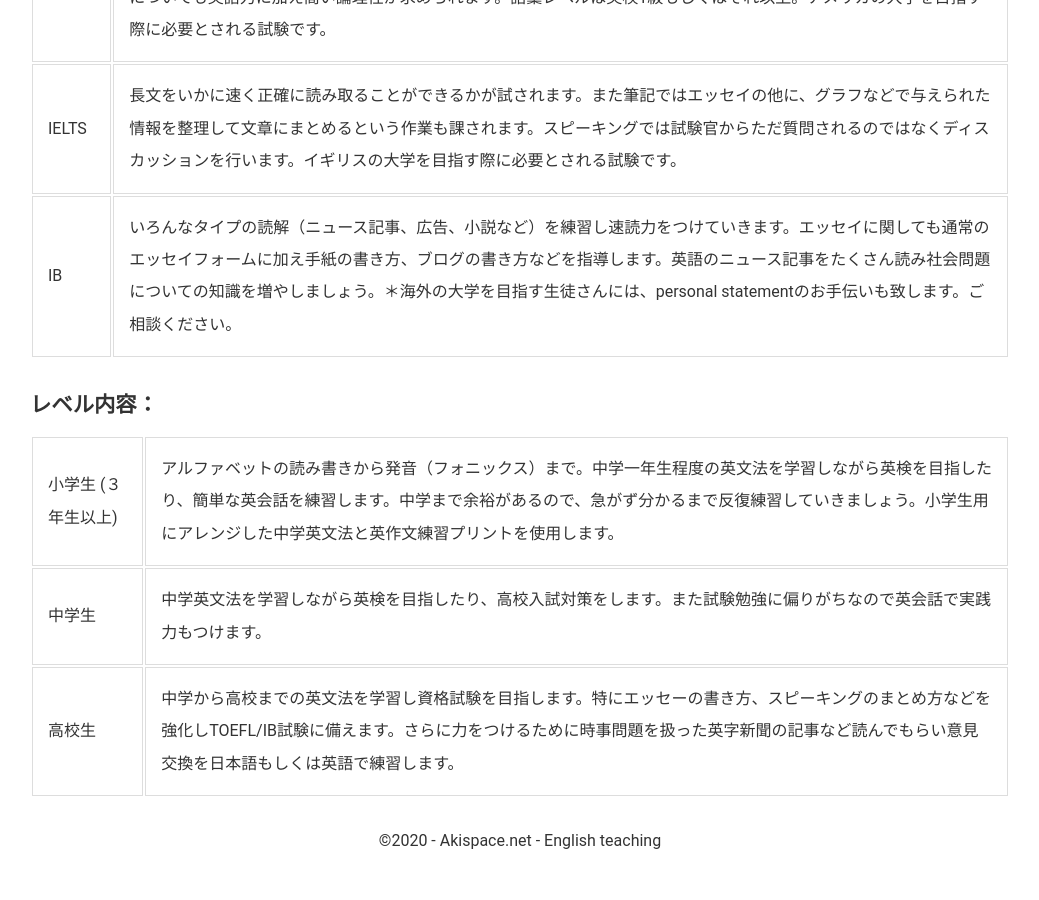
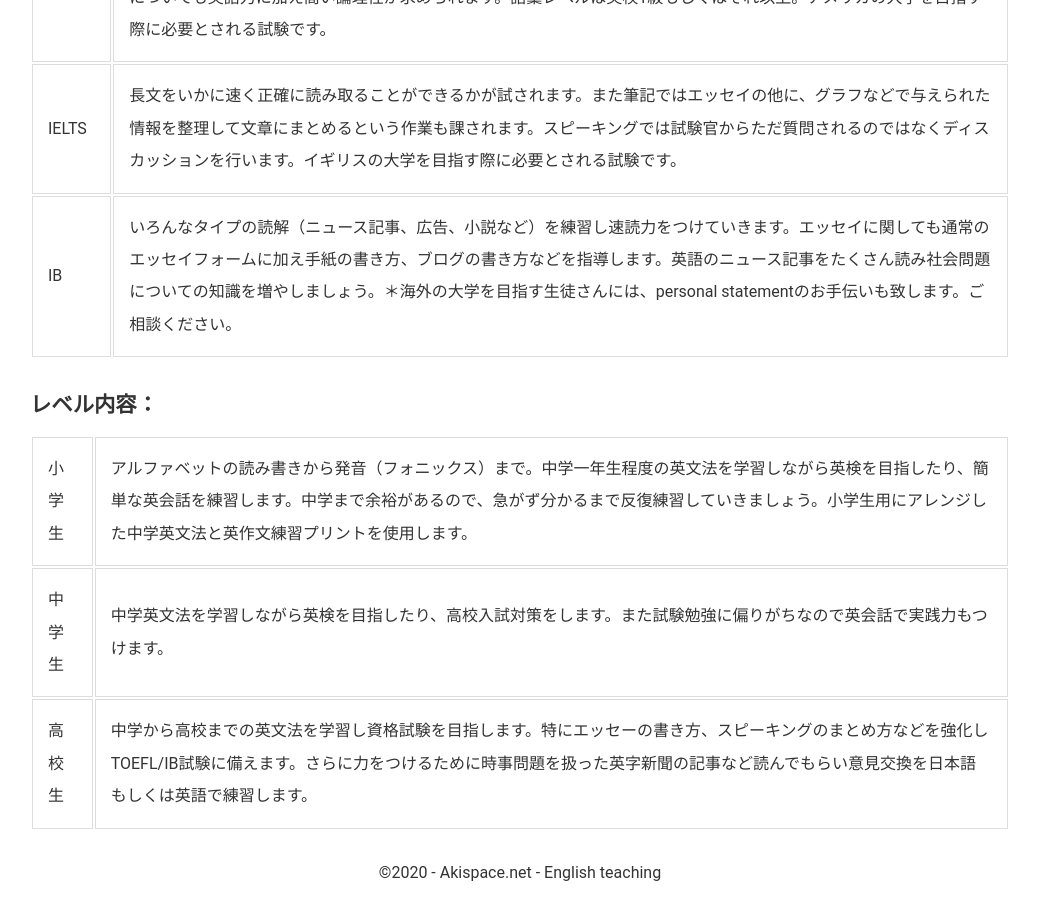
Before and after one commit to phocean/akispace, a Jekyll site: the page built from lessons.md, in a window 1280 px wide and 900 px high, scrolled down 990 px. Shown: the whole window, without its empty margins (120-1159 px from the left). Built offline with Jekyll 4.4.1, drawn with Linux system fonts in a browser that asks for light colours; before the commit the page ends 1858 px from its top, so only the background shows below that.

Commit message:
Update lessons.md

```diff
--- a/lessons.md
+++ b/lessons.md
@@ -46,7 +46,7 @@ description: フランス、パリ /ブローニュで探すオンライン英
 
 <table>
 <tr>
-<td>小学生&nbsp;(３年生以上)</td>
+<td>小学生</td>
 <td>アルファベットの読み書きから発音（フォニックス）まで。中学一年生程度の英文法を学習しながら英検を目指したり、簡単な英会話を練習します。中学まで余裕があるので、急がず分かるまで反復練習していきましょう。小学生用にアレンジした中学英文法と英作文練習プリントを使用します。</td>
 </tr>
 <tr>
```
